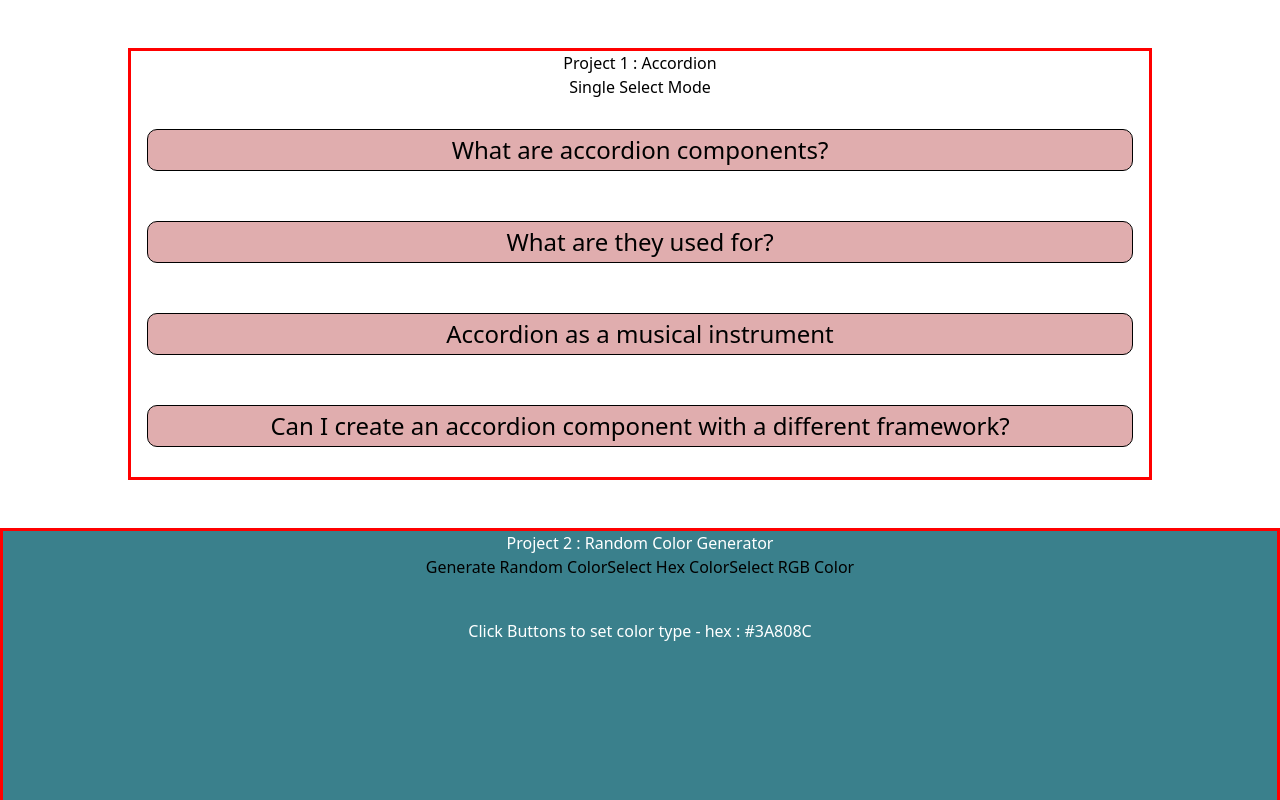
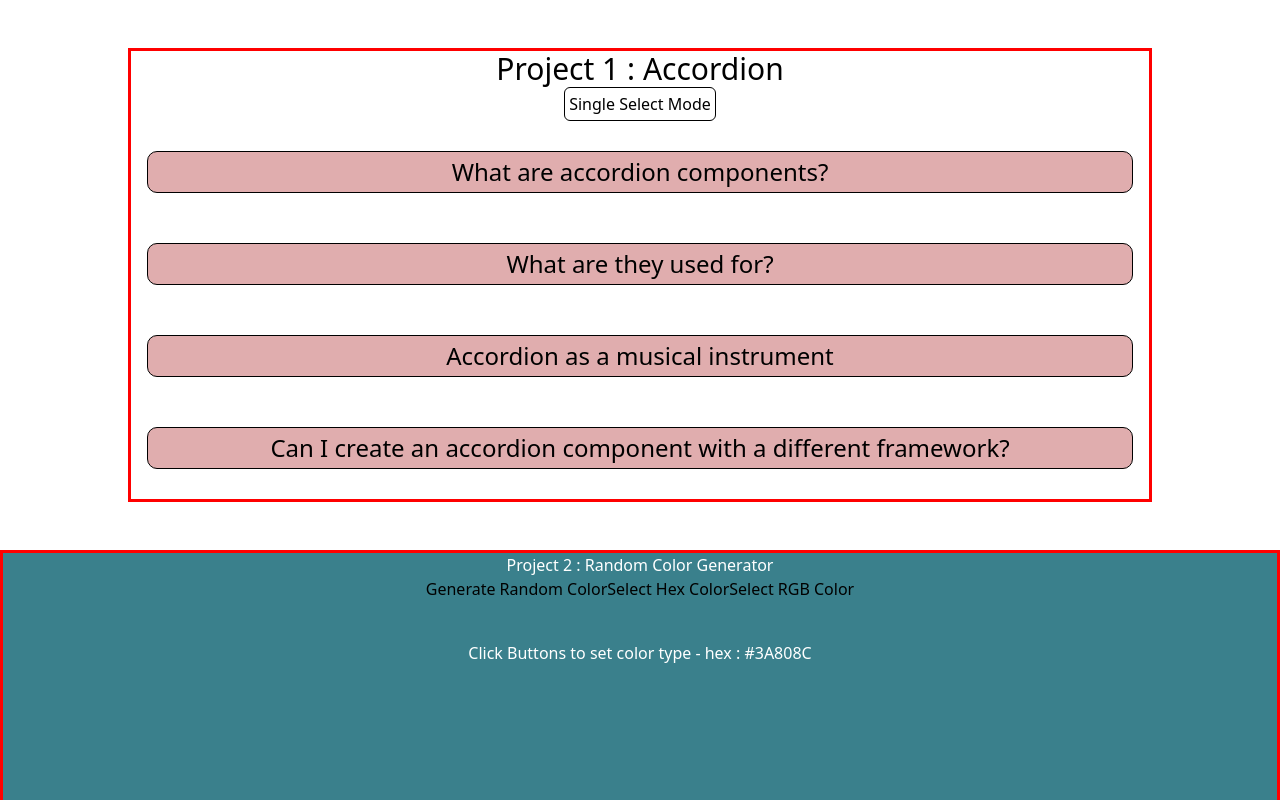
Before and after one commit to SanjeevKumar3662/20plusReactProjects, a React (Vite) app in the folder plusReactProject/: page / in a window 1280 px wide. Shown: the top 800 px of the page. Built offline with nearby package versions, Linux system fonts and the light colour scheme; no server answers.

Commit message:
added basic padding and border to isSingleMode button using tailwind CSS

```diff
--- a/plusReactProject/src/components/accordion/Accordion.jsx
+++ b/plusReactProject/src/components/accordion/Accordion.jsx
@@ -21,10 +21,10 @@ export default function Accordion() {
 
   return (
     <div className="container">
-      <h1>Project 1 : Accordion</h1>
+      <h1 className="text-3xl">Project 1 : Accordion</h1>
       <button
         onClick={() => setMode(() => !isSingleMode)}
-        className="selectBtn"
+        className=" border-solid border-black border-1 rounded-md p-1"
       >
         {isSingleMode?"Single Select Mode":"Multi Select Mode"}
       </button>
```
